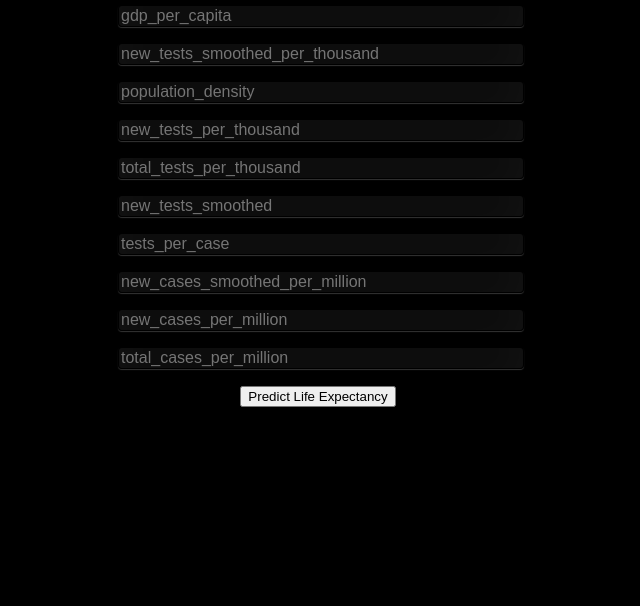
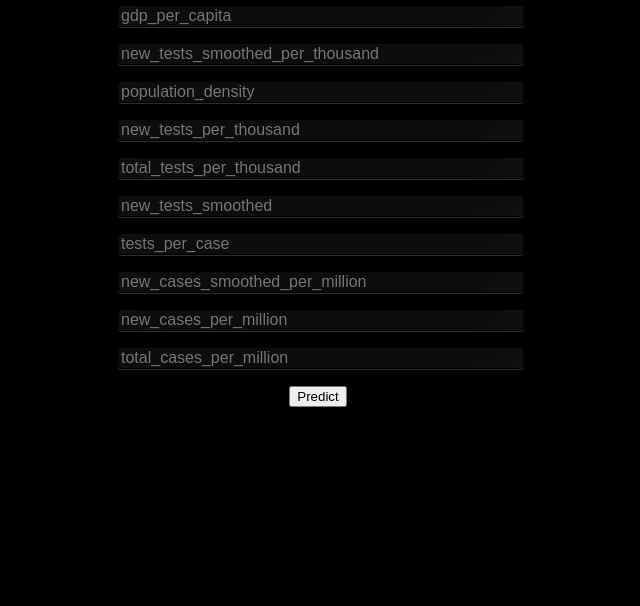
Before and after one commit to manisha302/COVID-ASSISTANT, a Flask app: page / in a window 1280 px wide. Shown: the part 185-791 px from the top of the page, without its empty margins (244-884 px from the left). Run offline with Flask 2, Linux system fonts and the light colour scheme; parts of the project's set-up code (start-up, migrations or seed data) failed here and were passed over.

Commit message:
Update index.html

```diff
--- a/templates/index.html
+++ b/templates/index.html
@@ -21,7 +21,7 @@
         <input type="text" name="new_cases_smoothed_per_million" placeholder="new_cases_smoothed_per_million" required="required" />
         <input type="text" name="new_cases_per_million" placeholder="new_cases_per_million" required="required" />
         <input type="text" name="total_cases_per_million" placeholder="total_cases_per_million" required="required" />
-        <button type="Predict" class="btn btn-primary btn-block btn-large">Predict Life Expectancy</button>
+        <button type="Predict" class="btn btn-primary btn-block btn-large">Predict</button>
     </form>
 
    <br>
```
